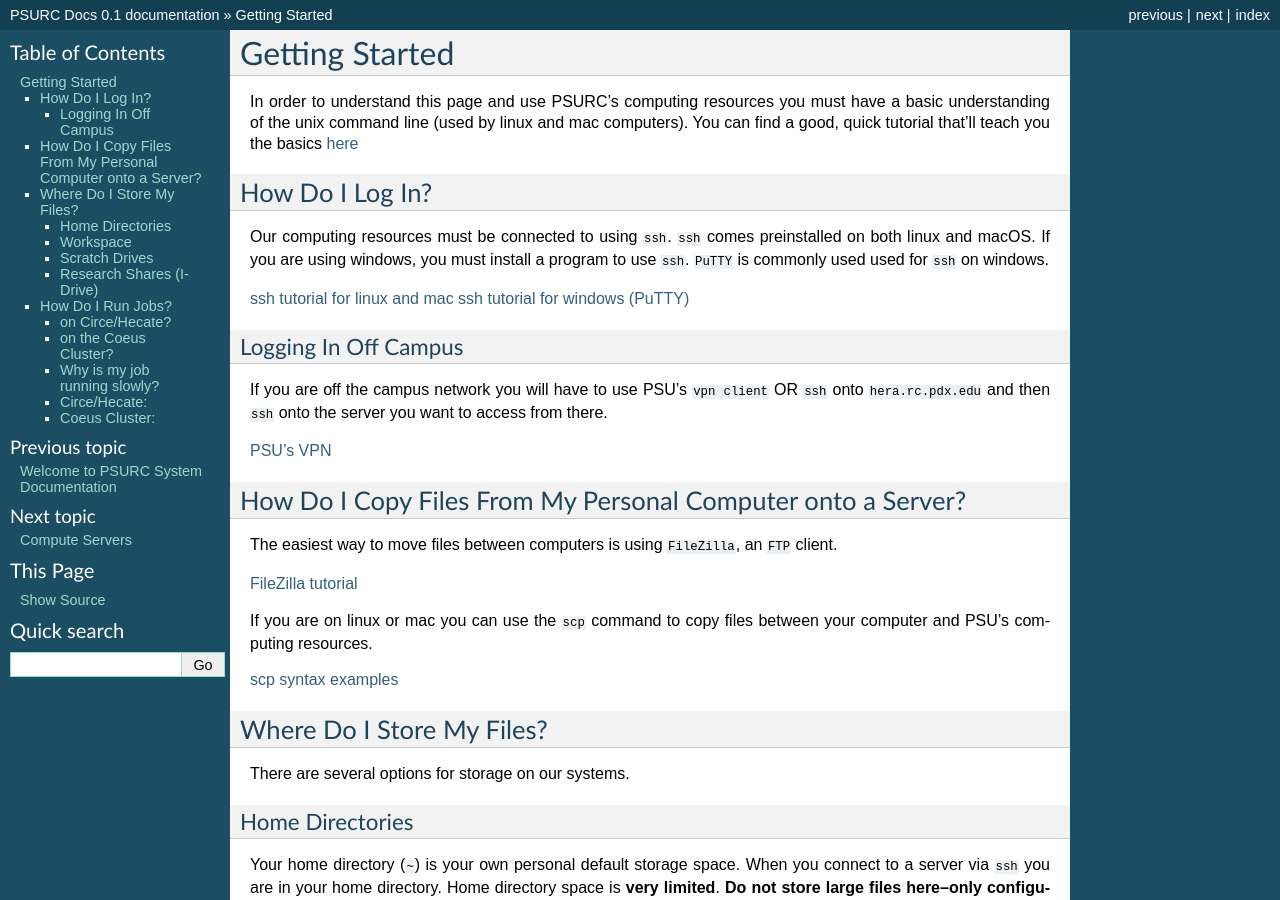
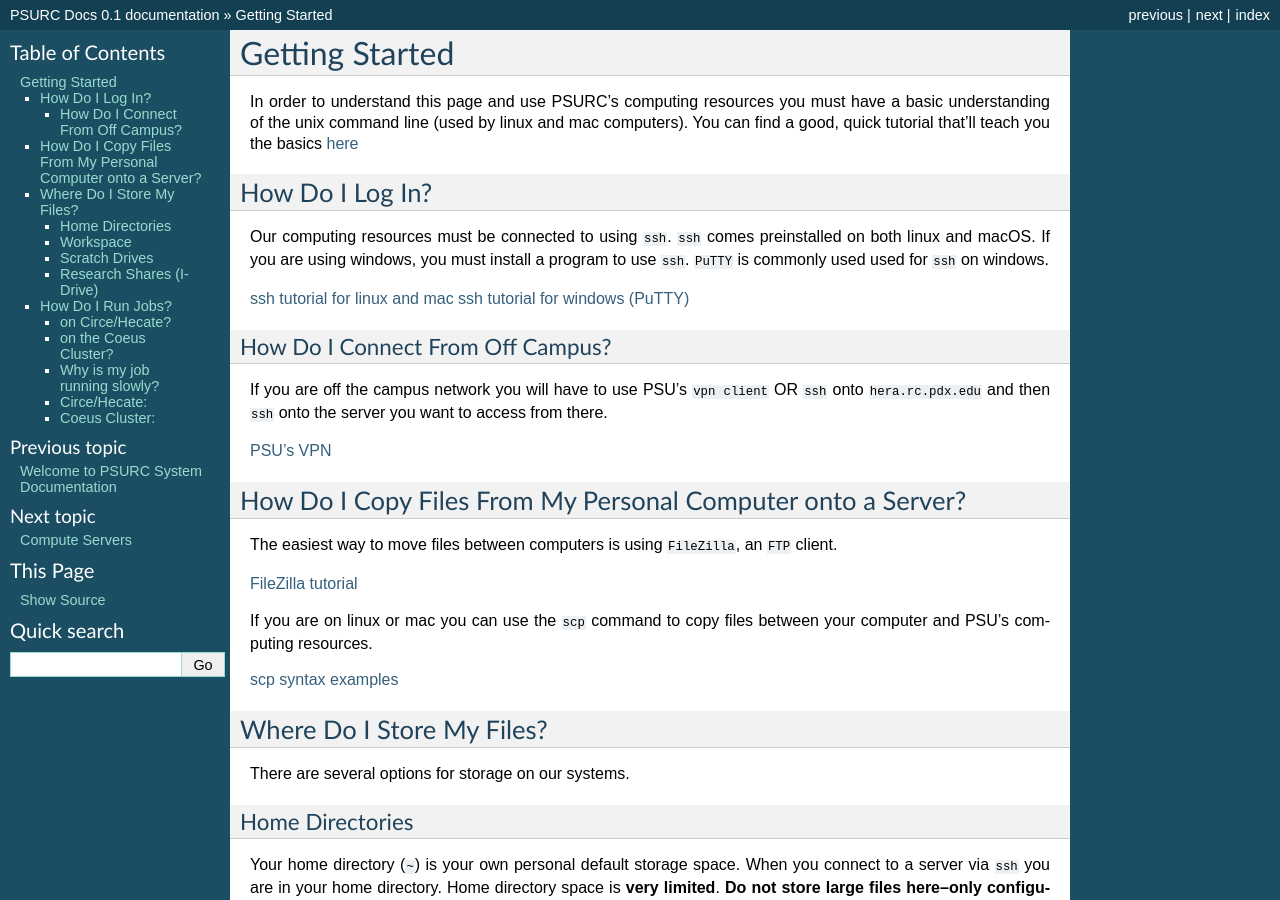
Before and after one commit to PSU-Research-Computing/psurc-docs, a Sphinx documentation site: the page built from source/getting_started/index.rst, in a window 1280 px wide and 900 px high. Built offline with Sphinx 7.4.7, drawn with Linux system fonts in a browser that asks for light colours.

Commit message:
Changed section title to question

```diff
--- a/source/getting_started/index.rst
+++ b/source/getting_started/index.rst
@@ -23,8 +23,8 @@ on windows.
 `ssh tutorial for linux and mac <https://support.rackspace.com/how-to/connecting-to-a-server-using-ssh-on-linux-or-mac-os/>`_
 `ssh tutorial for windows (PuTTY) <https://mediatemple.net/community/products/dv/204404604/using-ssh-in-putty->`_
 
-Logging In Off Campus
----------------------
+How Do I Connect From Off Campus?
+---------------------------------
 If you are off the campus network you will have to use PSU's ``vpn client`` OR
 ``ssh`` onto ``hera.rc.pdx.edu`` and then ``ssh`` onto the server you want to access from there.
 
```
